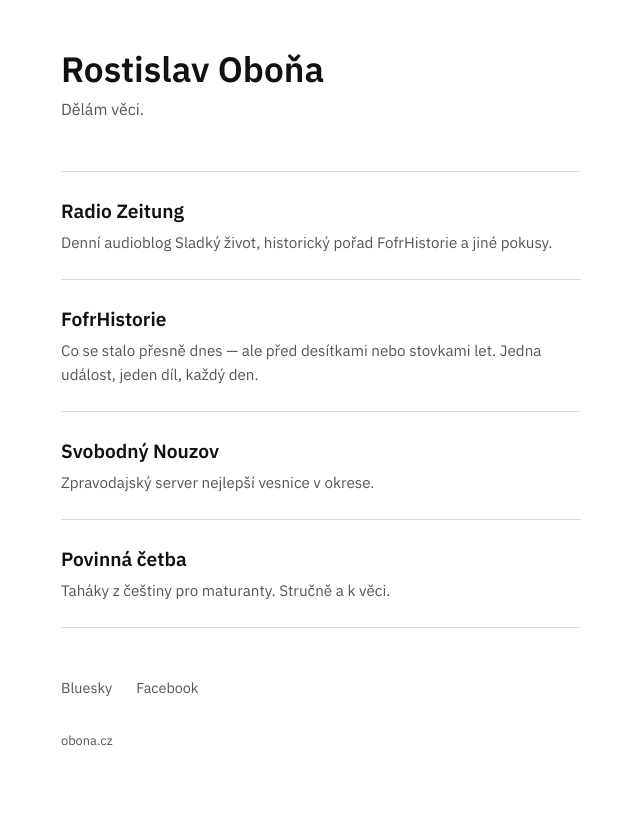
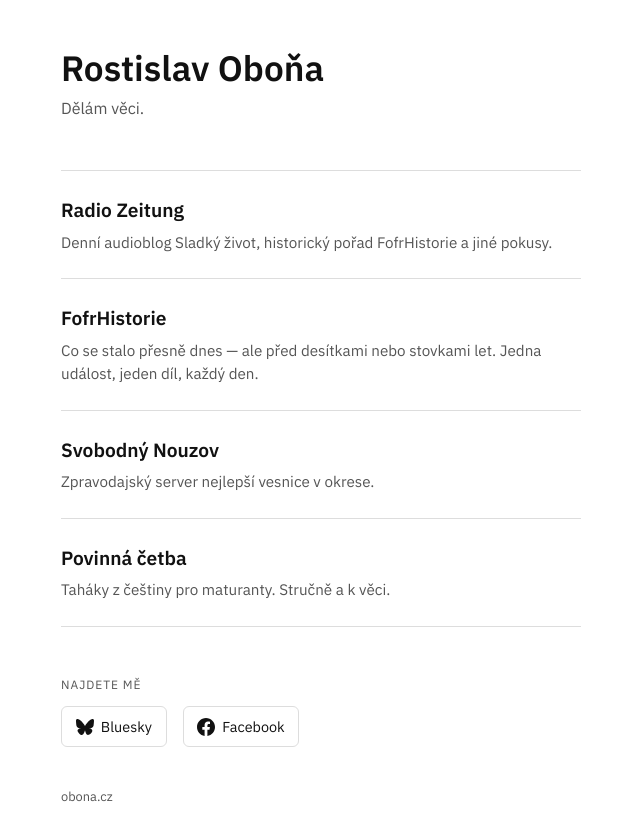
Before and after one commit to starymrzout/obona.cz, a plain HTML site: page index.html in a window 1280 px wide. Shown: the whole page, without its empty margins (319-959 px from the left). Before the commit the page ends 800 px from the top, so only its background shows below. Drawn offline with Linux system fonts and the light colour scheme.

Commit message:
Add files via upload

```diff
--- a/index.html
+++ b/index.html
@@ -86,25 +86,44 @@
     line-height: 1.55;
   }
 
+  .contact-label {
+    margin-top: 3rem;
+    font-size: 0.75rem;
+    letter-spacing: 0.08em;
+    text-transform: uppercase;
+    color: var(--muted);
+    margin-bottom: 0.75rem;
+  }
+
   .social {
-    margin-top: 3rem;
     display: flex;
-    gap: 1.5rem;
+    gap: 1rem;
   }
 
   .social a {
+    display: flex;
+    align-items: center;
+    gap: 0.45rem;
     font-size: 0.9rem;
-    color: var(--muted);
+    color: var(--text);
     text-decoration: none;
+    padding: 0.5rem 0.85rem;
+    border: 1px solid var(--border);
+    border-radius: 6px;
   }
 
   .social a:hover {
-    text-decoration: underline;
-    color: var(--text);
+    background: var(--border);
+  }
+
+  .social svg {
+    width: 18px;
+    height: 18px;
+    flex-shrink: 0;
   }
 
   footer {
-    margin-top: 2rem;
+    margin-top: 2.5rem;
     font-size: 0.8rem;
     color: var(--muted);
   }
@@ -139,9 +158,19 @@
 
   </nav>
 
+  <p class="contact-label">Najdete mě</p>
   <div class="social">
-    <a href="https://bsky.app/profile/starymrzout.bsky.social" target="_blank" rel="noopener">Bluesky</a>
-    <a href="https://www.facebook.com/profile.php?id=61576807372403" target="_blank" rel="noopener">Facebook</a>
+
+    <a href="https://bsky.app/profile/starymrzout.bsky.social" target="_blank" rel="noopener" aria-label="Bluesky">
+      <svg viewBox="0 0 24 24" fill="currentColor" aria-hidden="true"><path d="M12 10.8c-1.087-2.114-4.046-6.053-6.798-7.995C2.566.944 1.561 1.266.902 1.565.139 1.908 0 3.08 0 3.768c0 .69.378 5.65.624 6.479.815 2.736 3.713 3.66 6.383 3.364.136-.02.275-.039.415-.056-.138.022-.276.04-.415.056-3.912.58-7.387 2.005-2.83 7.078 5.013 5.19 6.87-1.113 7.823-4.308.953 3.195 2.05 9.271 7.733 4.308 4.267-4.308 1.172-6.498-2.74-7.078a8.741 8.741 0 0 1-.415-.056c.14.017.279.036.415.056 2.67.297 5.568-.628 6.383-3.364.246-.828.624-5.79.624-6.478 0-.69-.139-1.861-.902-2.204-.659-.299-1.664-.62-4.3 1.24C16.046 4.748 13.087 8.687 12 10.8Z"/></svg>
+      Bluesky
+    </a>
+
+    <a href="https://www.facebook.com/profile.php?id=61576807372403" target="_blank" rel="noopener" aria-label="Facebook">
+      <svg viewBox="0 0 24 24" fill="currentColor" aria-hidden="true"><path d="M24 12.073C24 5.405 18.627 0 12 0S0 5.405 0 12.073C0 18.1 4.388 23.094 10.125 24v-8.437H7.078v-3.49h3.047V9.41c0-3.025 1.792-4.697 4.533-4.697 1.312 0 2.686.236 2.686.236v2.97h-1.513c-1.491 0-1.956.93-1.956 1.886v2.267h3.328l-.532 3.49h-2.796V24C19.612 23.094 24 18.1 24 12.073Z"/></svg>
+      Facebook
+    </a>
+
   </div>
 
   <footer>obona.cz</footer>
```
